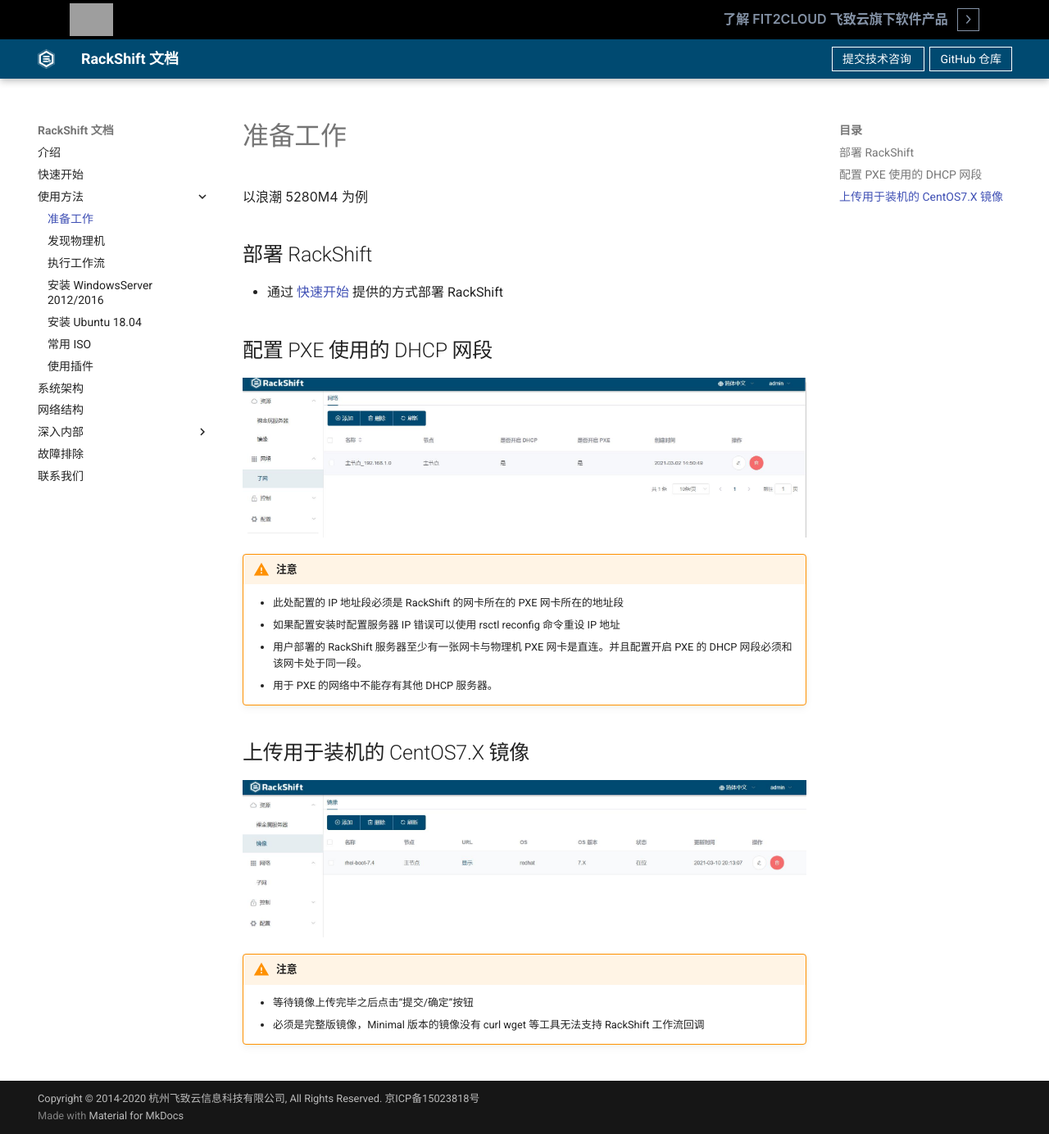
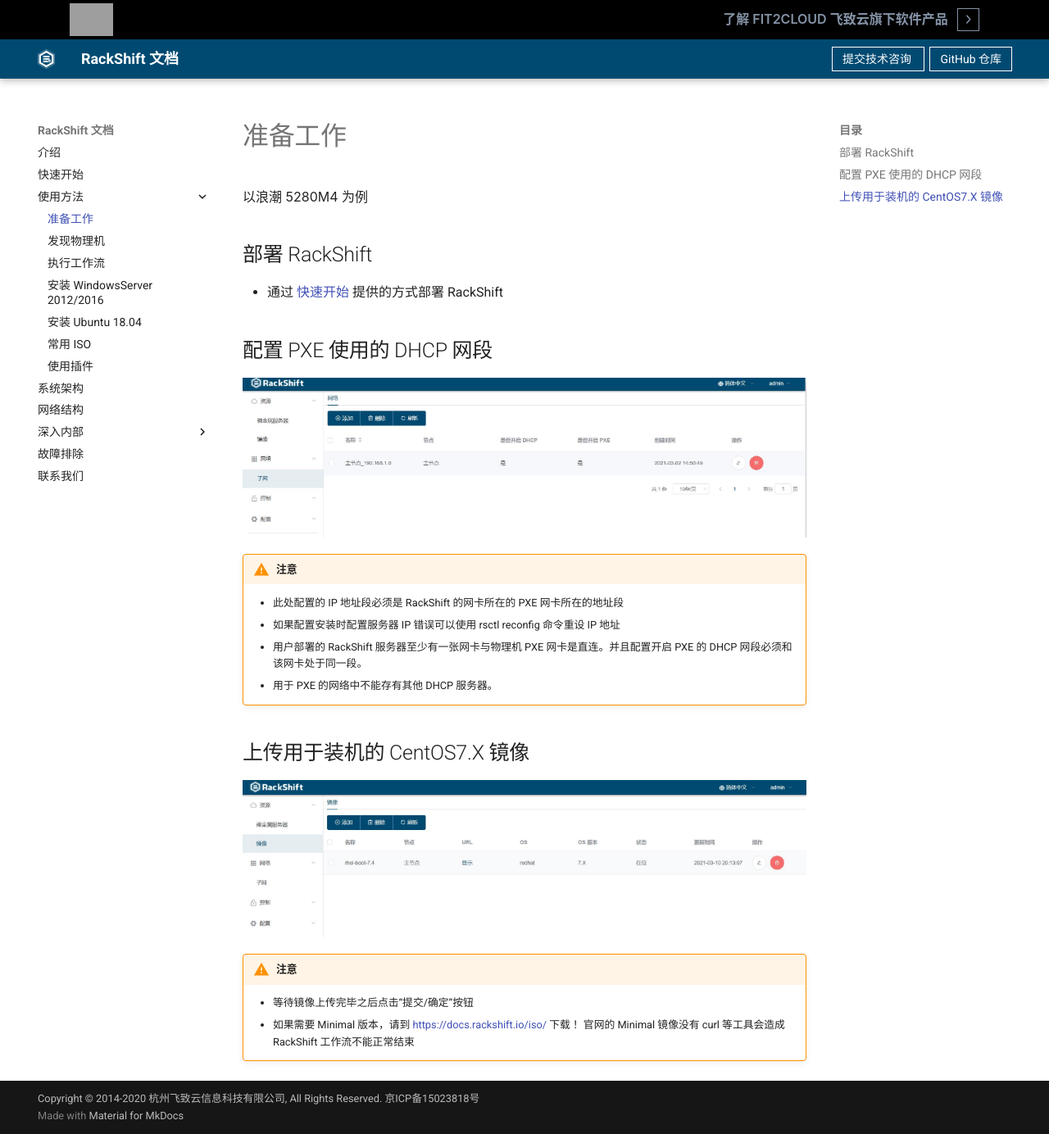
Before and after one commit to fit2cloud/rackshift-docs-static, an MkDocs documentation site: the page built from docs/config.md, in a window 1280 px wide and 1384 px high. Shown: the whole window at 82% size. Built offline with MkDocs 1.6.1 and Material for MkDocs 9.7.7, drawn with Linux system fonts in a browser that asks for light colours; the version menu is left out; grey boxes are pictures that could not be loaded.

Commit message:
docs: minimal 镜像说明

```diff
--- a/docs/config.md
+++ b/docs/config.md
@@ -19,4 +19,4 @@
 
 !!! warning "注意"
     - 等待镜像上传完毕之后点击“提交/确定”按钮
-    - 必须是完整版镜像，Minimal 版本的镜像没有 curl wget 等工具无法支持 RackShift 工作流回调
+    - 如果需要 Minimal 版本，请到 https://docs.rackshift.io/iso/ 下载 ！官网的 Minimal 镜像没有 curl 等工具会造成 RackShift 工作流不能正常结束
```
